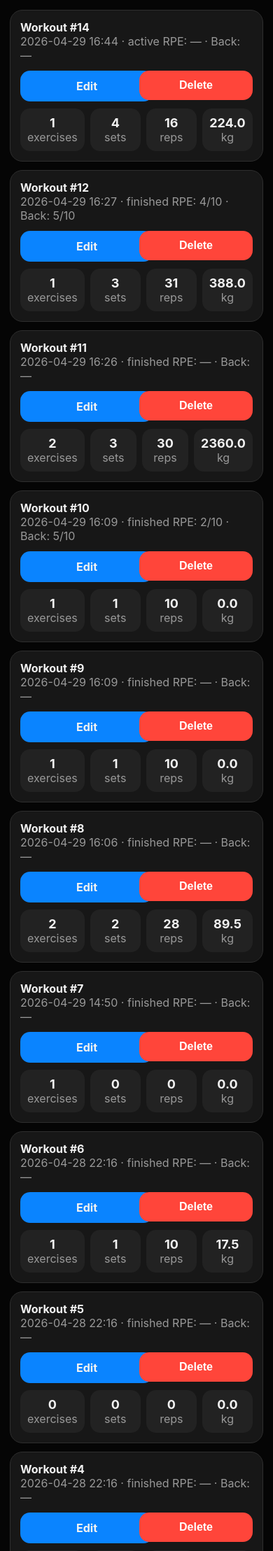
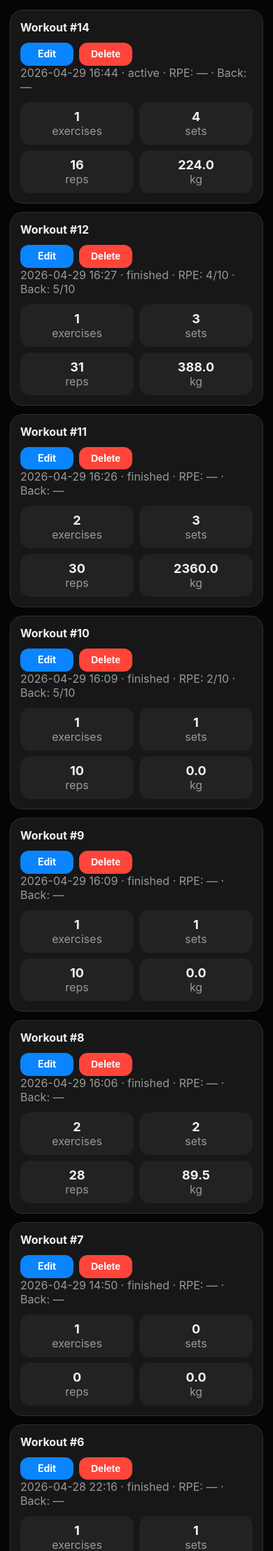
Before and after one commit to mykzhu/training_log, a FastAPI app: page /history in a window 390 px wide. Shown: the part 74-2291 px from the top of the page at 70% size. Run offline with FastAPI, Linux system fonts and the light colour scheme; data comes from the database, SQL or seed files in the repository; both versions use the stored data as it was after the commit.

Commit message:
Refactor history UI; bump addon version; update DB
- Refactor history view: improved dark theme variables, responsive layout, and moved edit/delete actions into a header with improved buttons.
- Home Assistant addon: bump version to 0.1.1, enable ingress and panel settings, and fix webui path.
- Update SQLite database file (binary changes).

```diff
--- a/app/templates/history.html
+++ b/app/templates/history.html
@@ -10,10 +10,16 @@
             color-scheme: dark;
             --bg: #050505;
             --card: #171717;
+            --card2: #222;
             --text: #f2f2f2;
             --muted: #999;
             --blue: #0a84ff;
+            --red: #ff453a;
             --border: #2e2e2e;
+        }
+
+        * {
+            box-sizing: border-box;
         }
 
         body {
@@ -55,6 +61,22 @@
             margin: 12px 0;
         }
 
+        .card-header {
+            display: flex;
+            justify-content: space-between;
+            align-items: center;
+            gap: 12px;
+            flex-wrap: wrap;
+        }
+
+        .card-title a {
+            color: var(--text);
+        }
+
+        .card-title a:hover {
+            color: var(--blue);
+        }
+
         .muted {
             color: var(--muted);
         }
@@ -63,11 +85,11 @@
             display: grid;
             grid-template-columns: repeat(4, 1fr);
             gap: 8px;
-            margin-top: 10px;
+            margin-top: 12px;
         }
 
         .stat {
-            background: #222;
+            background: var(--card2);
             padding: 10px;
             border-radius: 14px;
             text-align: center;
@@ -78,42 +100,59 @@
             font-size: 18px;
         }
 
-        .card a {
-            color: var(--text);
-        }
-
-        .card a:hover {
-            color: var(--blue);
-        }
-
         .actions {
-            display: grid;
-            grid-template-columns: 1fr 1fr;
+            display: flex;
+            justify-content: flex-end;
+            align-items: center;
             gap: 8px;
-            margin-top: 12px;
+            flex-shrink: 0;
         }
 
         .button-link,
-        button {
-            display: block;
-            width: 100%;
+        .actions button {
+            display: inline-flex;
+            align-items: center;
+            justify-content: center;
+            width: auto;
+            min-width: 76px;
             border: 0;
-            border-radius: 14px;
-            padding: 12px 14px;
-            font-size: 16px;
+            border-radius: 12px;
+            padding: 8px 12px;
+            font-size: 14px;
             font-weight: 700;
             text-align: center;
             color: white;
             background: var(--blue);
             cursor: pointer;
+            line-height: 1.2;
         }
 
-        button.danger {
-            background: #ff453a;
+        .card a.button-link,
+        .card a.button-link:hover {
+            color: white;
         }
 
-        form {
+        .actions button.danger {
+            background: var(--red);
+        }
+
+        .actions form {
             margin: 0;
+        }
+
+        @media (max-width: 420px) {
+            .grid {
+                grid-template-columns: repeat(2, 1fr);
+            }
+
+            .card-header {
+                align-items: flex-start;
+            }
+
+            .actions {
+                width: 100%;
+                justify-content: flex-start;
+            }
         }
     </style>
 </head>
@@ -131,11 +170,28 @@
 
     {% for item in items %}
         <div class="card">
-            <strong>
-                <a href="/workouts/{{ item.workout.id }}">
-                    Workout #{{ item.workout.id }}
-                </a>
-            </strong>
+            <div class="card-header">
+                <strong class="card-title">
+                    <a href="/workouts/{{ item.workout.id }}">
+                        Workout #{{ item.workout.id }}
+                    </a>
+                </strong>
+
+                <div class="actions">
+                    <a class="button-link" href="/workouts/{{ item.workout.id }}/edit">
+                        Edit
+                    </a>
+
+                    <form
+                        method="post"
+                        action="/workouts/{{ item.workout.id }}/delete"
+                        onsubmit="return confirm('Delete workout #{{ item.workout.id }} and all its sets?');"
+                    >
+                        <button class="danger" type="submit">Delete</button>
+                    </form>
+                </div>
+            </div>
+
             <div class="muted">
                 {{ item.workout.created_at | format_datetime }}
                 {% if item.workout.finished_at %}
@@ -144,7 +200,7 @@
                     · active
                 {% endif %}
 
-                RPE:
+                · RPE:
                 {% if item.workout.session_rpe is not none %}
                     {{ item.workout.session_rpe }}/10
                 {% else %}
@@ -157,18 +213,6 @@
                 {% else %}
                     —
                 {% endif %}
-            </div>
-
-            <div class="actions">
-                <a class="button-link" href="/workouts/{{ item.workout.id }}/edit">Edit</a>
-
-                <form
-                    method="post"
-                    action="/workouts/{{ item.workout.id }}/delete"
-                    onsubmit="return confirm('Delete workout #{{ item.workout.id }} and all its sets?');"
-                >
-                    <button class="danger" type="submit">Delete</button>
-                </form>
             </div>
 
             <div class="grid">
```
Also changed, not shown: config.yaml (+11 -2 lines), data/training.db.
